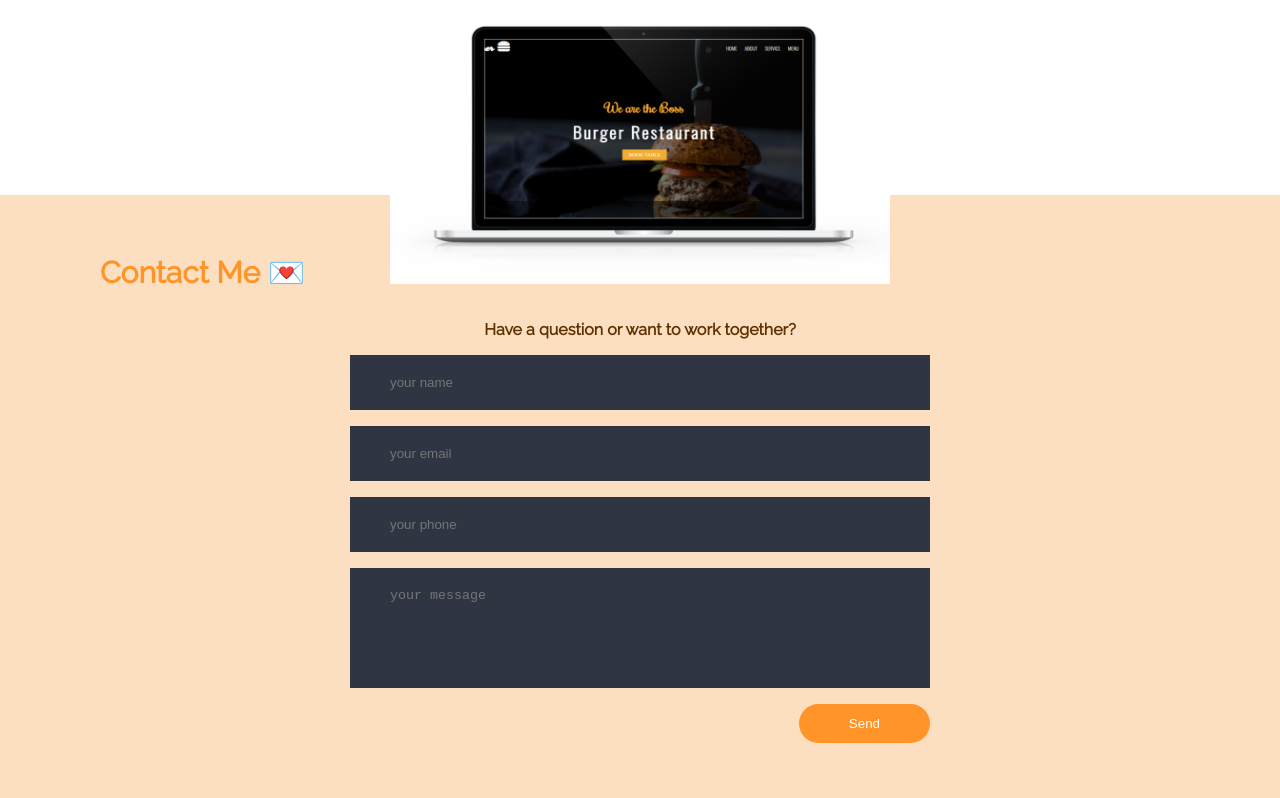
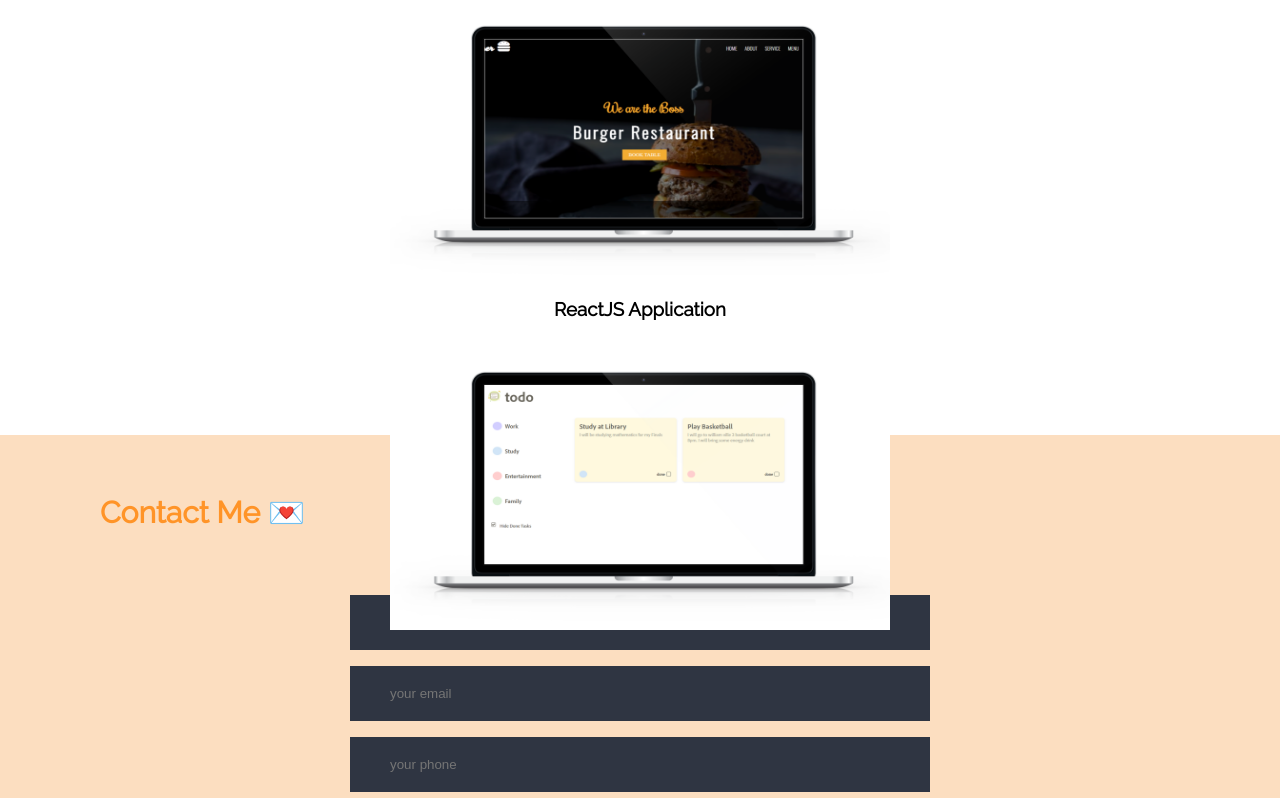
Before and after one commit to pergent19/pergent-portfolio, a React (Create React App) app: page / in a window 1280 px wide. Shown: the part 2375-3173 px from the top of the page. Built offline with nearby package versions, Linux system fonts and the light colour scheme; the HTML template or start-up script is replaced by a standard one.

Commit message:
Added todo app in the project section and fix some css

```diff
--- a/src/App.css
+++ b/src/App.css
@@ -274,7 +274,7 @@
 
   /* Project */
   .project-container {
-    height: 120vh;
+    height: 150vh;
   }
   .project-header-text h2{
     font-size: 30px;
@@ -602,7 +602,24 @@
       height: 200px;
     }
     .project-container {
-      height: 145vh;
+      height: 160vh;
+    }
+
+    .overlay-text {
+      font-size: 15px;
+    }
+
+    .overlay-description {
+      font-size: 12px;
+    }
+
+    .overlay-skills {
+      font-size: 10px;
+      padding: 2px 17px;
+    }
+
+    .btn-project {
+      font-size: 12px;
     }
   }
 
--- a/src/components/Project.jsx
+++ b/src/components/Project.jsx
@@ -5,6 +5,7 @@ export default function Project() {
       // Filter projects to include only those with type "fullstack"
     const fullstackProjects = projects.filter(project => project.type === 'fullstack');
     const staticProjects = projects.filter(project => project.type === 'static');
+    const reactProject = projects.filter(project => project.type === 'react');
   return (
     <div className='project-container wrapper' id="projects">
         <div className='project-header-text'>
@@ -36,6 +37,19 @@ export default function Project() {
                     </div>
                 </div>
             ))}
+
+            <h3>ReactJS Application</h3>
+            {reactProject.map((project, index) => (
+                <div key={index}>
+                    <img className='project-image' src={`${process.env.PUBLIC_URL}/${project.imgSrc}`} alt="bitcapp" />
+                    <div className='overlay'>
+                        <span className='overlay-text'>{project.title}</span>
+                        <p className='overlay-description'>{project.description}</p>
+                        <p className='overlay-skills'>{project.tech}</p>
+                        <a className='btn-project' href={project.link} target="_blank" rel="noopener noreferrer">View Live</a>
+                    </div>
+                </div>
+            ))}
         </div>
     </div>
   )
--- a/src/objects/projects.json
+++ b/src/objects/projects.json
@@ -37,5 +37,13 @@
     "link": "https://restaurant-food.netlify.app/",
     "imgSrc": "images/burger.png",
     "type": "static"
+    },
+    {
+    "title": "PSG Todo Application",
+    "description": "A simple todo application",
+    "tech": "ReactJS Redux",
+    "link": "https://psgtodo.netlify.app/",
+    "imgSrc": "images/todoapp.png",
+    "type": "react"
     }
 ]
```
Also changed, not shown: public/images/todo.png (added), public/images/todoapp.png (added).
